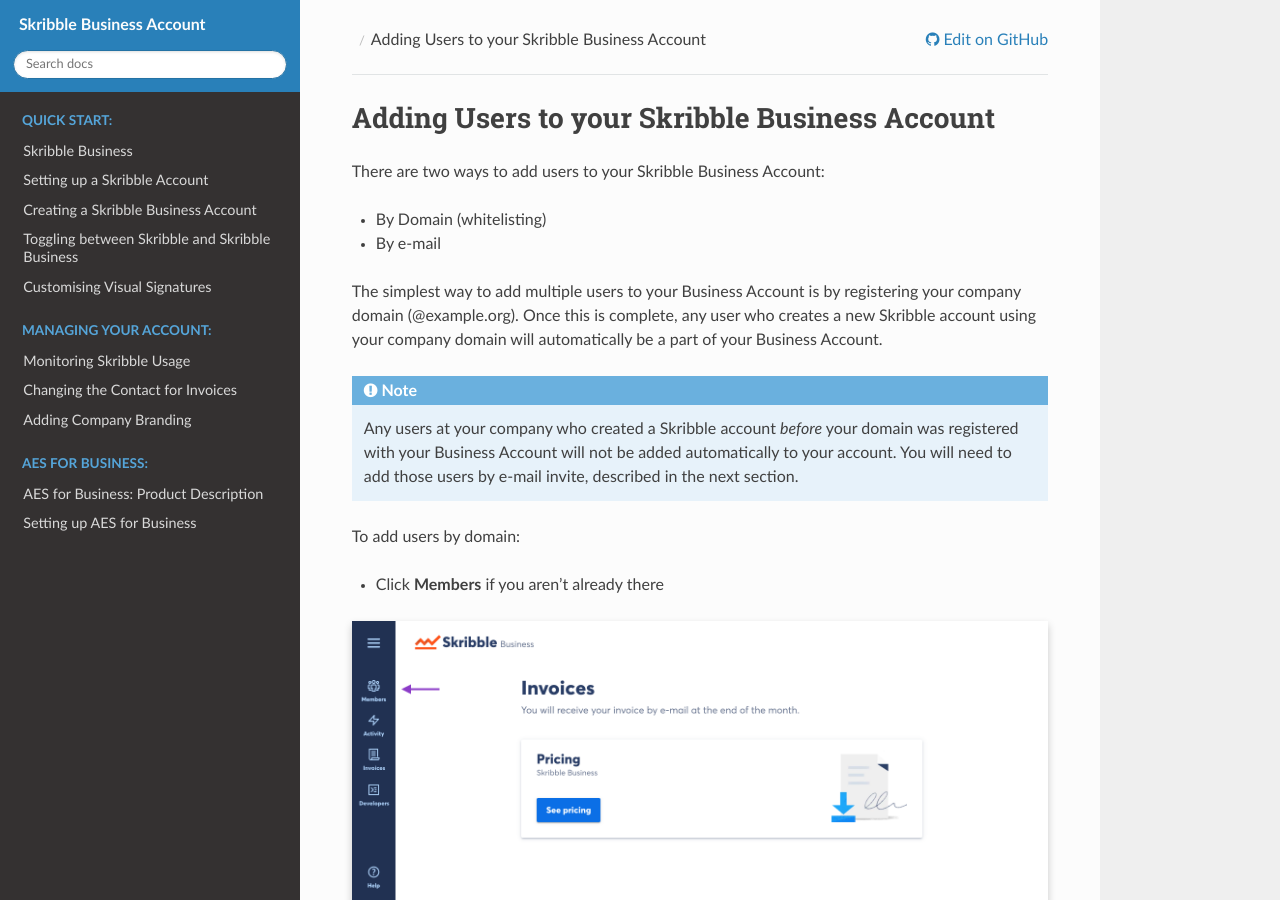
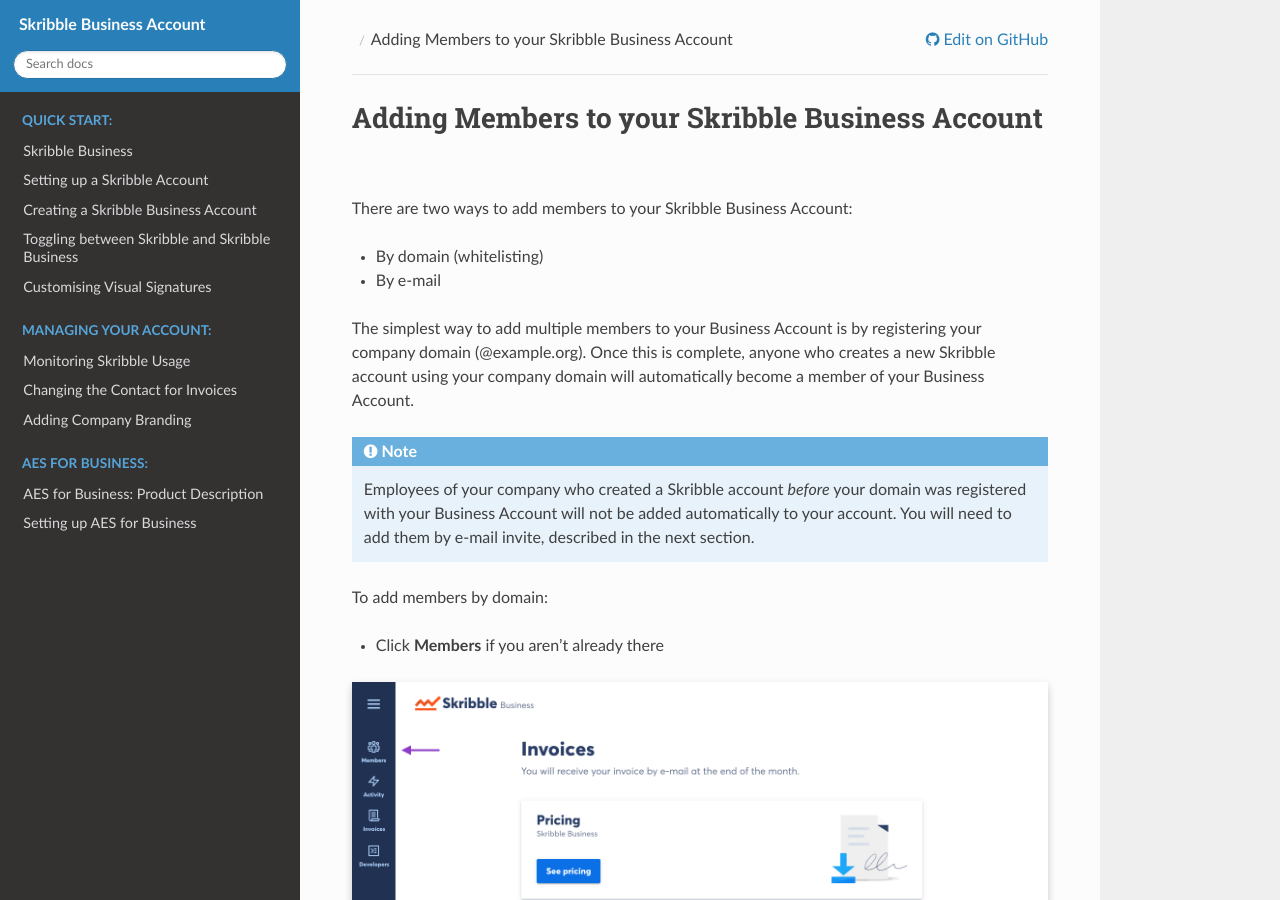
Before and after one commit to matthieu-bt/business-guide, a Sphinx documentation site: the page built from source/users/adding.rst, in a window 1280 px wide and 900 px high. Built offline with Sphinx 7.4.7 and the Read the Docs theme 2.0.0, drawn with Linux system fonts in a browser that asks for light colours; pages that are not in the unit, such as notebooks, are missing from menus; some of the changed text lies outside the part shown.

Commit message:
Wording update
Replaced users with members and added - in email

```diff
--- a/source/users/adding.rst
+++ b/source/users/adding.rst
@@ -1,20 +1,20 @@
-.. _adding-users:
+.. _adding-members:
 
 ==============================================
-Adding Users to your Skribble Business Account
+Adding Members to your Skribble Business Account
 ==============================================
 
-There are two ways to add users to your Skribble Business Account:
+There are two ways to add members to your Skribble Business Account:
 
-- By Domain (whitelisting)
+- By domain (whitelisting)
 - By e-mail
 
-The simplest way to add multiple users to your Business Account is by registering your company domain (@example.org). Once this is complete, any user who creates a new Skribble account using your company domain will automatically be a part of your Business Account.
+The simplest way to add multiple members to your Business Account is by registering your company domain (@example.org). Once this is complete, anyone who creates a new Skribble account using your company domain will automatically become a member of your Business Account.
 
 .. NOTE::
-   Any users at your company who created a Skribble account *before* your domain was registered with your Business Account will not be added automatically to your account. You will need to add those users by e-mail invite, described in the next section.
+  Employees of your company who created a Skribble account *before* your domain was registered with your Business Account will not be added automatically to your account. You will need to add them by e-mail invite, described in the next section.
 
-To add users by domain:
+To add members by domain:
 
 - Click **Members** if you aren't already there
 
@@ -52,13 +52,13 @@
 
 
 
-Adding users by e-mail:
+Adding members by e-mail:
 -----------------------
 
-The other way to add users to your Skribble Business Account is by email:
+The other way to add members to your Skribble Business Account is by e-mail:
 
 .. NOTE::
-   The user must already have a Skribble account before they can be added to your business account.
+   The person must already have a Skribble account before they can be added to your Business Account.
 
 - Click **Members** if you aren't already there
 
@@ -75,11 +75,11 @@
     :class: with-shadow
 
 
-- Type the email address of the user you wish to add to your Skribble Business account. You can add multiple emails by separating them with a comma. Once you are finished adding emails to the text box, click **Add**.
+- Type the e-mail address of the person you wish to add to your Skribble Business Account. You can add multiple e-mails by separating them with a comma. Once you are finished adding e-mails to the text box, click **Add**.
 
 
 .. image:: adding_address.png
     :class: with-shadow
 
 
-If the recipient has a Skribble account, they will now be added to your Skribble Business account.
+If the recipient has a Skribble account, they will now be added to your Skribble Business Account.
```
